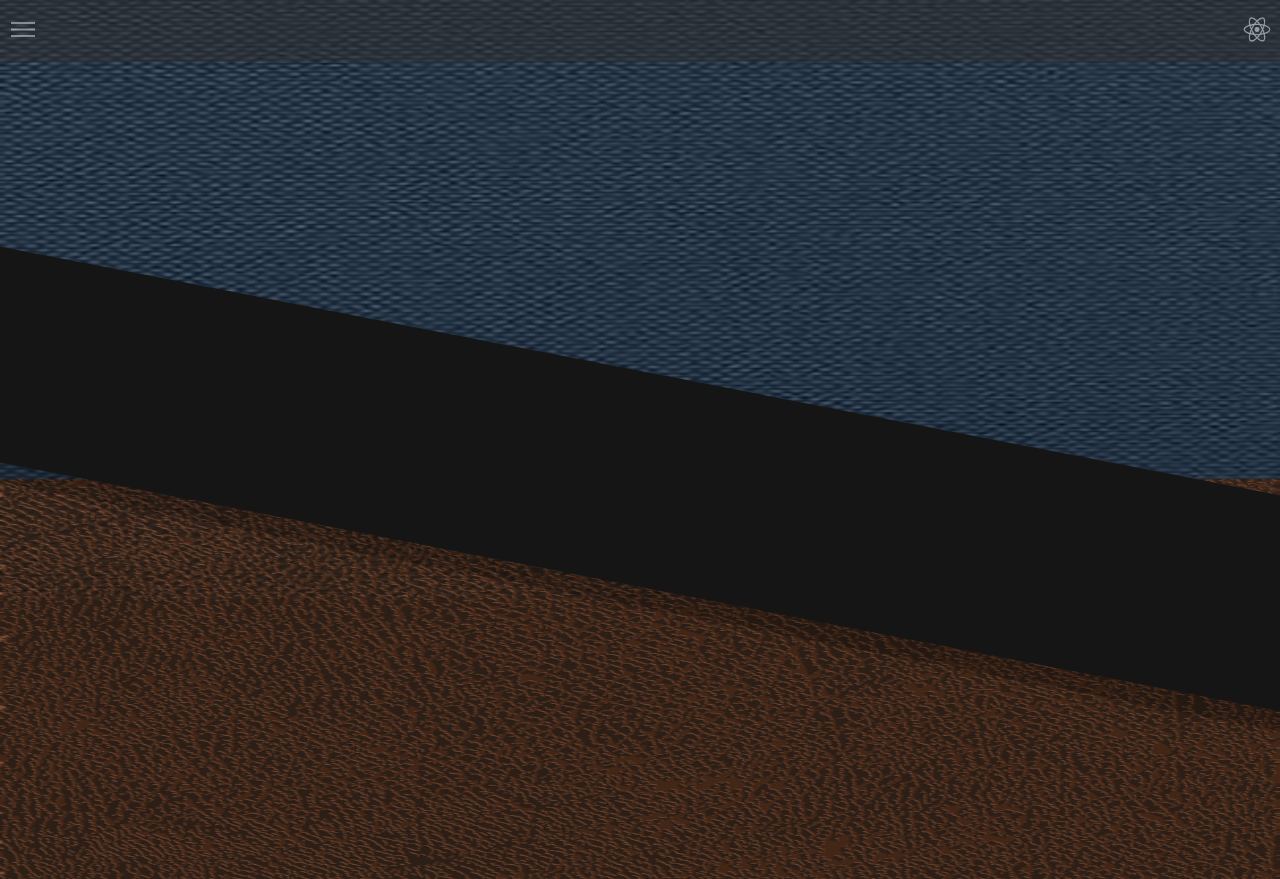
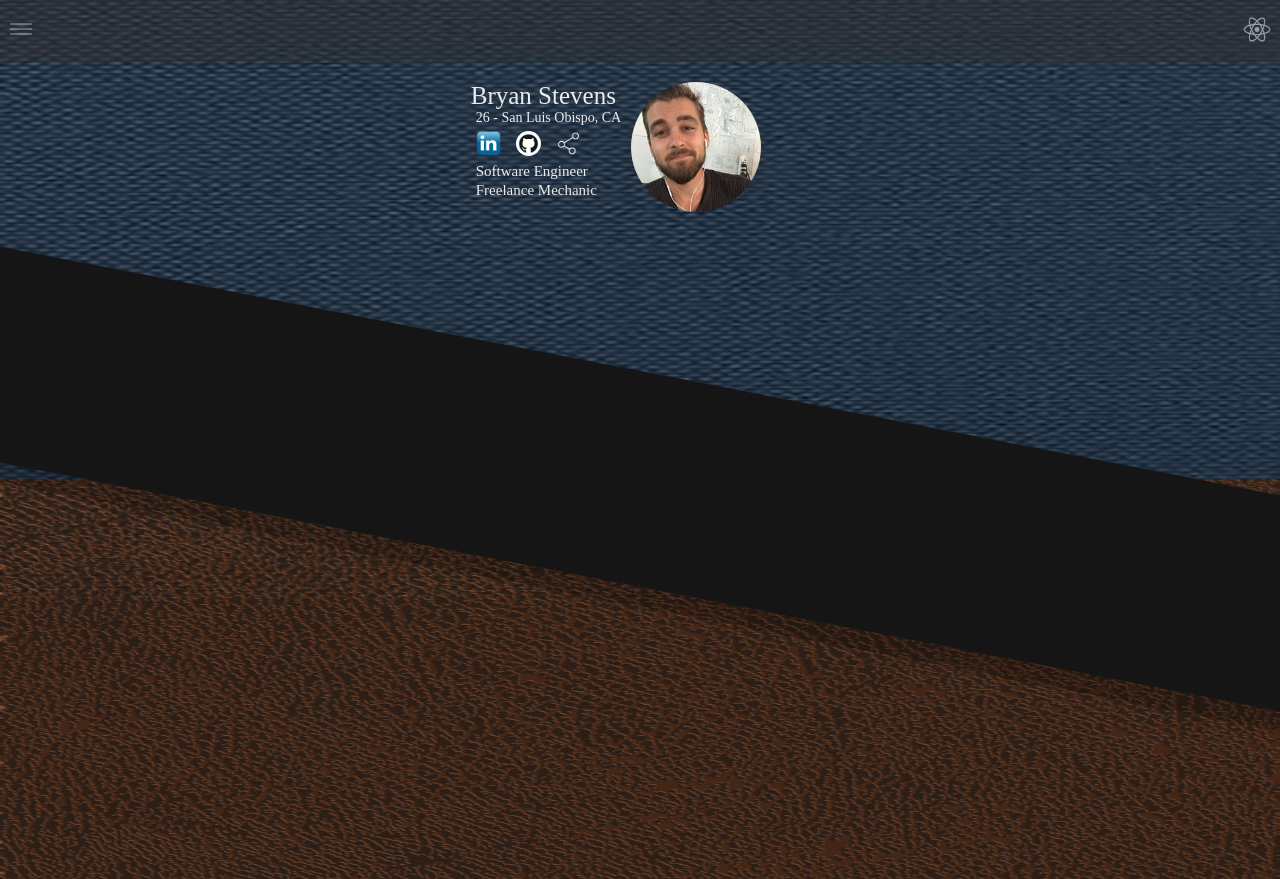
Before and after one commit to bryanstevens314/Portfolio, a React app: page / in a window 1280 px wide. Built offline with nearby package versions, Linux system fonts and the light colour scheme.

Commit message:
Current working version

```diff
--- a/client/components/home.js
+++ b/client/components/home.js
@@ -3,6 +3,7 @@ import React from 'react'
 const Home = () => (
   <div className="home">
     <Texture />
+    <DetailsCard />
     <Detail />
     <Style />
     <Leather />
@@ -10,15 +11,35 @@ const Home = () => (
 )
 
 const Texture = () => (
-  <div className="texture">
-    <img src="./texture2.jpg" />
+  <img className="texture" src="./texture.jpg" />
+)
+const DetailsCard = () => (
+  <div className="personal_details">
+    <div>
+      <p>Bryan Stevens</p>
+      <p>26 - San Luis Obispo, CA</p>
+      <div>
+        <a href="https://www.linkedin.com/in/bryan-stevens314/" target="_blank">
+          <img src="./linkedin.png" />
+        </a>
+        <a href="https://github.com/bryanstevens314/Portfolio" target="_blank">
+          <img src="./github.png" />
+        </a>
+        <a>
+          <img src="./connect.png" />
+        </a>
+      </div>
+      <p>Software Engineer</p>
+      <p>Freelance Mechanic</p>
+    </div>
+    <img src="./portrait.JPG" />
   </div>
 )
 const Detail = () => (
   <div className="detail">
     <div className="wrapper">
       {/* <img className="des1" src="./<>.png" />
-      <img className="ASE" src="./ASE-CERTIFIED-LOGO.png" />
+      <img className="ASE" src="./ASE.png" />
       <p>Software Engineer turned Mechanic. I am a Central Coast local constantly striving towards a better life for myself and those around me. Let’s chat.</p> */}
     </div>
   </div>
--- a/public/index.html
+++ b/public/index.html
@@ -6,11 +6,12 @@
   <meta name='viewport' content='width=device-width initial-scale=1.0'>
   <title>Bryan Stevens</title>
   <link rel="stylesheet" href="/style.css" />
-  <script defer src="/bundle.js"></script>
+  <link rel="shortcut icon" type="image/png/ico" href="/favicon.png" />
 </head>
 
 <body>
   <div id="app"></div>
 </body>
+<script defer src="/bundle.js"></script>
 
 </html>
--- a/public/style.css
+++ b/public/style.css
@@ -1,65 +1,96 @@
 body {
-  font-family: sans-serif;
+  background-color: #00356A;
+  color:#EBEBEB;
   margin:0 auto;
-  background-color: #00356A;
+  font-family: "HelveticaNeue-Light";
 }
-
-a {
-  text-decoration: none;
-}
-
-label {
-  display: block;
-}
-
-nav a {
-  display: inline-block;
-  margin: 1em;
-}
-
-form div {
-  margin: 1em;
-  display: inline-block;
-}
-
 .nav {
+  background-color:#2F2F2F;
   width:100%;
   height:62px;
-  background-color:#2F2F2F;
   opacity: 0.5;
   user-select: none;
 }
-
 .nav > img{
+  width:46px;
   height:33px;
-  width:46px;
   margin-top:13px;
   float:right;
-
 }
-
 .nav > p {
   color:#E8E8E8;
-  transform: rotate(90deg);
   font-size: 25px;
   margin-top:15px;
   margin-left:15px;
   float: left;
   cursor: pointer;
-
+  transform: rotate(90deg);
 }
 .nav > p:hover {
   color: #151515;
 }
 .texture{
   position: absolute;
+  width:100%;
+  height:600px;
   margin-top:-62px;
   left:0px;
   z-index: -1;
-  width:100%;
-  height:600px;
   opacity: 0.71;
 }
+.personal_details{
+  justify-content: center;
+  position: absolute;
+  display: flex;
+  width:95%;
+  margin-top: 20px;
+  margin-left: 8px;
+}
+.personal_details>div>p:nth-child(1){
+  margin-top: 0px;
+  font-size: 25px;
+}
+.personal_details>div>p:nth-child(2){
+  margin-top: -25px;
+  margin-left:5px;
+  font-size: 14px;
+  font-family: "HelveticaNeue-Italic";
+}
+.personal_details>div>p:nth-child(4){
+  margin-top: 3px;
+  margin-left:5px;
+  font-size: 15px;
+  font-family: "HelveticaNeue-Italic";
+}
+.personal_details>div>p:nth-child(5){
+  margin-top: -13px;
+  margin-left:5px;
+  font-size: 15px;
+  font-family: "HelveticaNeue-Italic";
+}
+.personal_details>img{
+  position: relative;
+  width:130px;
+  height:130px;
+  margin-left:10px;
+  border-radius: 50%;
+}
+.personal_details>div>div{
+  margin-top: -6px;
+  margin-left:5px;
+  margin-top: -9px;
+}
+.personal_details>div>div>a>img{
+  width:25px;
+  height:25px;
+  margin-right:15px;
+  cursor: pointer;
+  user-select: none;
+}
+.personal_details>div>div>a:nth-child(2)>img{
+  border-radius: 50%;
+}
+
 .texture>img{
   width:100%;
   height:600px;
@@ -123,6 +154,6 @@ form div {
   height:400px;
   margin-top:417px;
   left: 0px;
+  opacity: 0.53;
   z-index: -1;
-  opacity: 0.53;
 }
```
Also changed, not shown: public/ASE.png (renamed from public/ASE-CERTIFIED-LOGO.png), public/aboutSection.PNG (deleted), public/connect.png (added), public/favicon.png (added), public/github.png (added), public/linkedin.png (added), public/portrait.JPG (added), public/texture.jpg (renamed from public/texture2.jpg).
